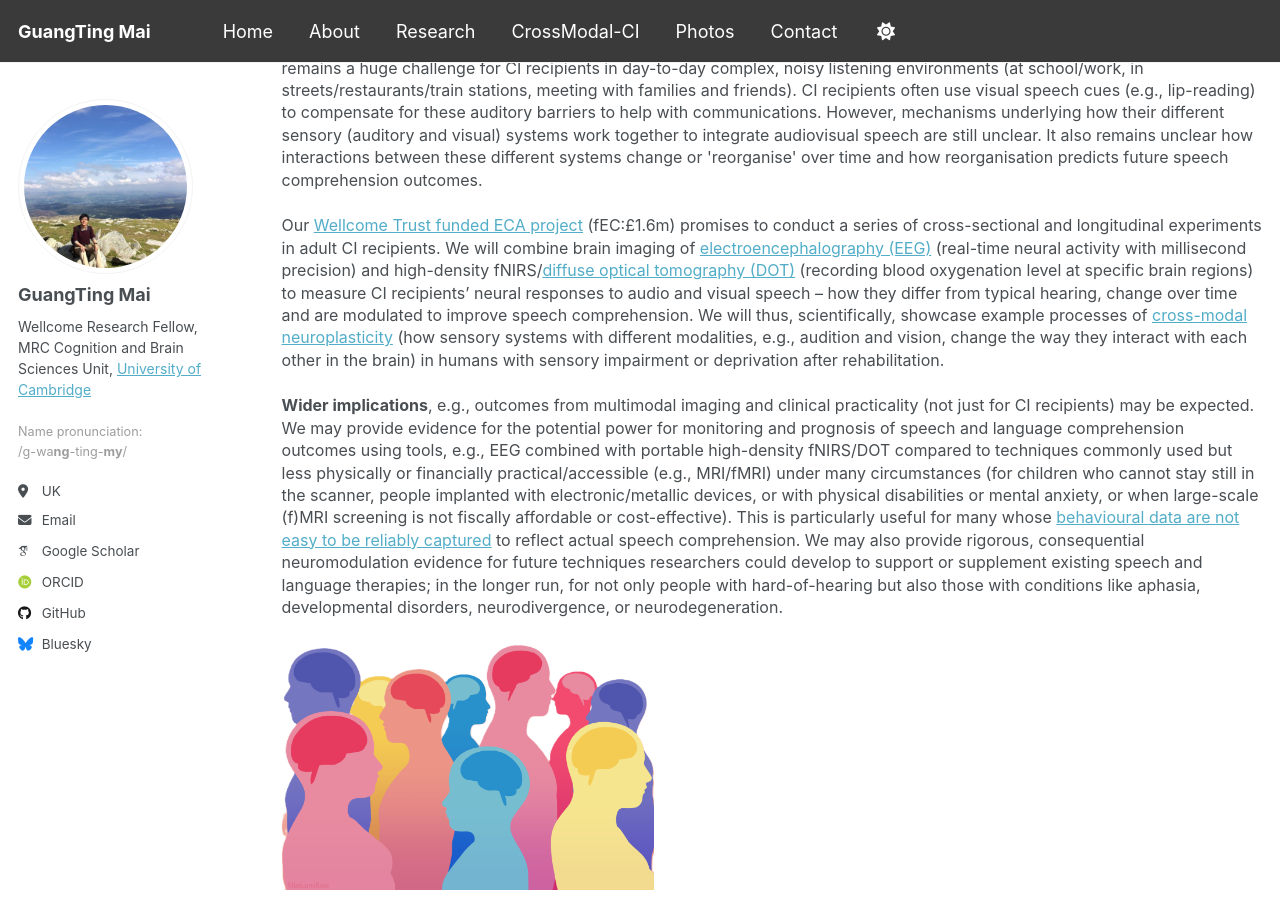
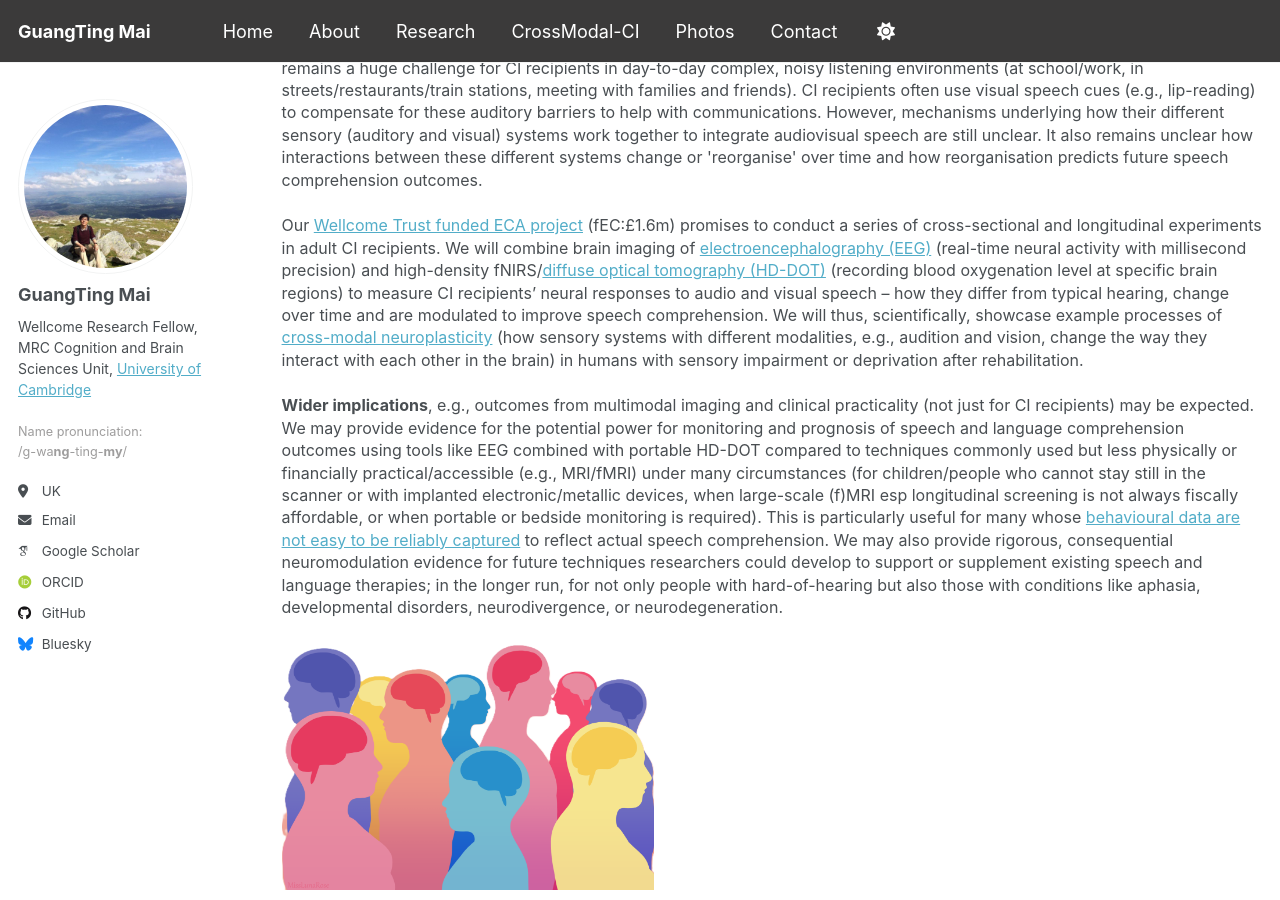
Before and after one commit to guangtingmai/guangtingmai.github.io, a Jekyll site: the page built from _pages/crossmodal-ci.html, in a window 1280 px wide and 900 px high, scrolled down 415 px. Built offline with Jekyll 4.4.1, drawn with Linux system fonts in a browser that asks for light colours; some web fonts are replaced.

Commit message:
Update crossmodal-ci.html

```diff
--- a/_pages/crossmodal-ci.html
+++ b/_pages/crossmodal-ci.html
@@ -21,21 +21,20 @@ author_profile: true
 <p><span style="font-size: 12pt;line-height: 1.4;display: block;margin-bottom: 0.3vh">Our <a href="https://wellcome.org/research-funding/funding-portfolio/funded-grants?f%5B0%5D=funding_scheme_grants_awarded%3AEarly-Career%20Awards">
   Wellcome Trust funded ECA project</a> (fEC:£1.6m) promises to conduct a series of cross-sectional and longitudinal experiments in adult CI
   recipients. We will combine brain imaging of <a href="https://en.wikipedia.org/wiki/Electroencephalography">electroencephalography (EEG)</a> (real-time neural activity with
-  millisecond precision) and high-density fNIRS/<a href="https://www.nature.com/articles/pr2017107">diffuse optical tomography (DOT)</a> (recording
+  millisecond precision) and high-density fNIRS/<a href="https://www.nature.com/articles/pr2017107">diffuse optical tomography (HD-DOT)</a> (recording
   blood oxygenation level at specific brain regions) to measure CI recipients’ neural responses to audio and visual speech – how they differ from typical hearing,
   change over time and are modulated to improve speech comprehension. We will thus, scientifically, showcase example processes of
   <a href="https://en.wikipedia.org/wiki/Cross_modal_plasticity">cross-modal neuroplasticity</a> (how sensory systems with different modalities, e.g.,
   audition and vision, change the way they interact with each other in the brain) in humans with sensory impairment or deprivation after rehabilitation.
 <p><span style="font-size: 12pt;line-height: 1.4;display: block;margin-bottom: 0.3vh"><strong>Wider implications</strong>, e.g., outcomes from
   multimodal imaging and clinical practicality (not just for CI recipients) may be expected. We may provide evidence for the potential power for monitoring
-  and prognosis of speech and language comprehension outcomes using tools, e.g., EEG combined with portable high-density fNIRS/DOT
-  compared to techniques commonly used but less physically or financially practical/accessible (e.g., MRI/fMRI) under many circumstances (for children who cannot
-  stay still in the scanner, people implanted with electronic/metallic devices, or with physical disabilities or mental anxiety, or when large-scale
-  (f)MRI screening is not fiscally affordable or cost-effective). This is particularly useful for many whose
-  <a href="https://www.frontiersin.org/journals/psychology/articles/10.3389/fpsyg.2025.1616963/full">behavioural data are not easy to be reliably captured</a>
-  to reflect actual speech comprehension. We may also provide rigorous, consequential neuromodulation evidence for future techniques researchers could develop
-  to support or supplement existing speech and language therapies; in the longer run, for not only people with hard-of-hearing but also those with conditions
-  like aphasia, developmental disorders, neurodivergence, or neurodegeneration.
+  and prognosis of speech and language comprehension outcomes using tools like EEG combined with portable HD-DOT compared to techniques commonly used but less
+  physically or financially practical/accessible (e.g., MRI/fMRI) under many circumstances (for children/people who cannot stay still in the scanner or with
+  implanted electronic/metallic devices, when large-scale (f)MRI esp longitudinal screening is not always fiscally affordable, or when portable or bedside monitoring
+  is required). This is particularly useful for many whose <a href="https://www.frontiersin.org/journals/psychology/articles/10.3389/fpsyg.2025.1616963/full">
+  behavioural data are not easy to be reliably captured</a> to reflect actual speech comprehension. We may also provide rigorous, consequential neuromodulation
+  evidence for future techniques researchers could develop to support or supplement existing speech and language therapies; in the longer run, for not only people
+  with hard-of-hearing but also those with conditions like aphasia, developmental disorders, neurodivergence, or neurodegeneration.
 <p align="left">
   <img src="https://guangtingmai.github.io/images/diversity.png" width="38%">
 </p>
```
